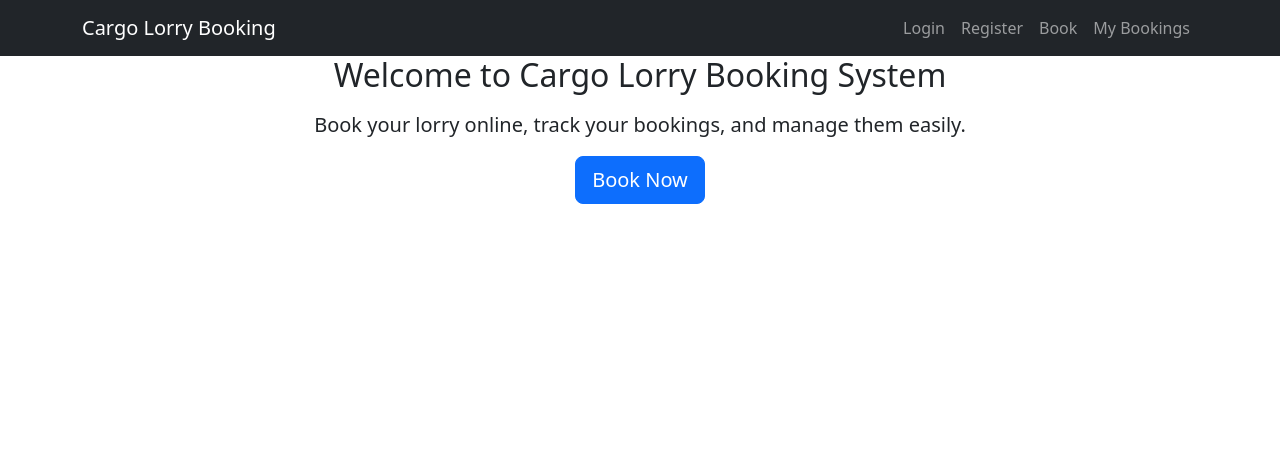
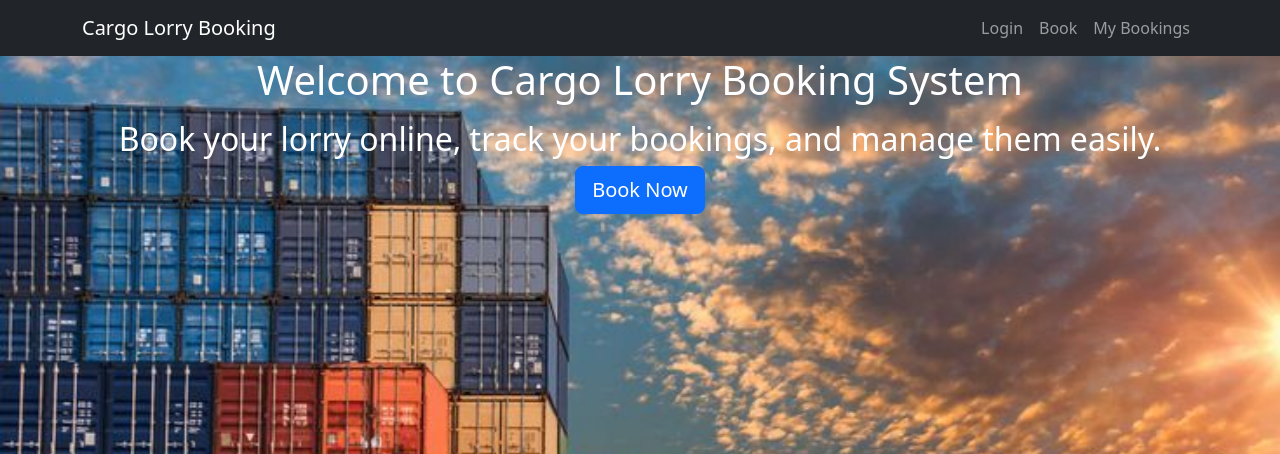
Before and after one commit to raghulkrishna04/Cargobooking, a Django app: page / in a window 1280 px wide. Shown: the top 454 px of the page. Run offline with Django 5.2, Linux system fonts and the light colour scheme; some libraries are stand-ins or nearby versions.

Commit message:
working2

```diff
--- a/booking/templates/booking/base.html
+++ b/booking/templates/booking/base.html
@@ -6,20 +6,33 @@
     <!-- Bootstrap CSS -->
     <link href="https://cdn.jsdelivr.net/npm/bootstrap@5.3.2/dist/css/bootstrap.min.css" rel="stylesheet">
     {% load static %}
+    <style>
+        body {
+            background-image: url("{% static 'booking/background.jpeg' %}");
+            background-size: cover;       /* cover the whole page */
+            background-repeat: no-repeat; /* don’t repeat */
+            background-attachment: fixed; /* stay fixed when scrolling */
+        }
+    </style>
 </head>
 <body>
     <!-- Navbar -->
     <nav class="navbar navbar-expand-lg navbar-dark bg-dark">
         <div class="container">
-            <a class="navbar-brand" href="{% url 'home' %}">Cargo Lorry Booking</a>
+
+            <a class="navbar-brand text-white" href="{% url 'home' %}">Cargo Lorry Booking</a>
             <button class="navbar-toggler" type="button" data-bs-toggle="collapse" data-bs-target="#navbarNav"
                     aria-controls="navbarNav" aria-expanded="false" aria-label="Toggle navigation">
                 <span class="navbar-toggler-icon"></span>
             </button>
             <div class="collapse navbar-collapse" id="navbarNav">
                 <ul class="navbar-nav ms-auto">
-                    <li class="nav-item"><a class="nav-link" href="{% url 'login' %}">Login</a></li>
-                    <li class="nav-item"><a class="nav-link" href="{% url 'register' %}">Register</a></li>
+                    {% if user.is_authenticated %}
+  <li class="nav-item"><a class="nav-link" href="{% url 'logout' %}" >Logout</a></li>
+{% else %}
+  <li class="nav-item"><a class="nav-link" href="{% url 'login' %}">Login</a></li>
+{% endif %}
+
                     <li class="nav-item"><a class="nav-link" href="{% url 'book' %}">Book</a></li>
                     <li class="nav-item"><a class="nav-link" href="{% url 'mybookings' %}">My Bookings</a></li>
 
--- a/booking/templates/booking/book.html
+++ b/booking/templates/booking/book.html
@@ -3,7 +3,7 @@
 {% block content %}
 <div class="row justify-content-center">
     <div class="col-md-8">
-        <h2 class="mb-3 text-center">Book a Lorry</h2>
+        <h2 class="mb-3 text-center text-white">Book a Lorry</h2>
         <form method="post" class="card card-body shadow">
             {% csrf_token %}
             {{ form.as_p }}
--- a/booking/templates/booking/home.html
+++ b/booking/templates/booking/home.html
@@ -2,8 +2,8 @@
 
 {% block content %}
 <div class="text-center">
-    <h2 class="mb-3">Welcome to Cargo Lorry Booking System</h2>
-    <p class="lead">Book your lorry online, track your bookings, and manage them easily.</p>
+    <h1 class="mb-3 text-white ">Welcome to Cargo Lorry Booking System</h1>
+    <h2 class="text-white ">Book your lorry online, track your bookings, and manage them easily.</h2>
     <a href="{% url 'book' %}" class="btn btn-primary btn-lg">Book Now</a>
 </div>
 {% endblock %}
--- a/booking/templates/booking/login.html
+++ b/booking/templates/booking/login.html
@@ -41,7 +41,7 @@
             <button type="submit" class="btn btn-primary w-100">Login</button>
           </form>
         </div>
-        <div class="card-footer text-center">
+        <div class="card-footer text-center btn">
           <small>Don’t have an account? <a href="{% url 'register' %}">Register here</a></small>
         </div>
       </div>
--- a/booking/templates/booking/mybookings.html
+++ b/booking/templates/booking/mybookings.html
@@ -1,7 +1,7 @@
 {% extends 'booking/base.html' %}
 
 {% block content %}
-<h2 class="mb-3">My Bookings</h2>
+<h2 class="mb-3 text-center text-white">My Bookings</h2>
 {% if bookings %}
     <table class="table table-bordered table-striped shadow">
         <thead class="table-dark">
--- a/booking/templates/booking/register.html
+++ b/booking/templates/booking/register.html
@@ -3,7 +3,7 @@
 {% block content %}
 <div class="row justify-content-center">
     <div class="col-md-6">
-        <h2 class="mb-3 text-center">Register</h2>
+        <h2 class="mb-3 text-center text-white">Register</h2>
         <form method="post" class="card card-body shadow">
             {% csrf_token %}
             {{ form.as_p }}
--- a/booking/views.py
+++ b/booking/views.py
@@ -4,7 +4,7 @@ from django.contrib.auth import login, logout
 from django.contrib.auth.decorators import login_required
 from .forms import BookingForm,LoginForm
 from .models import Booking
-
+from django.contrib import messages
 def home(request):
     return render(request, 'booking/home.html')
 
@@ -33,7 +33,8 @@ def login_view(request):
 
 def logout_view(request):
     logout(request)
-    return redirect('home')
+    messages.success(request, "You have been logged out successfully.")
+    return redirect('login')
 
 @login_required
 def book(request):
```
Also changed, not shown: booking/static/booking/background.jpeg (added), db.sqlite3.
